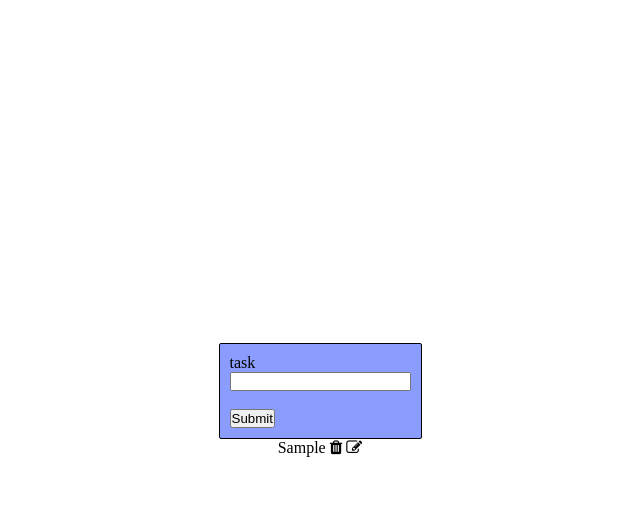
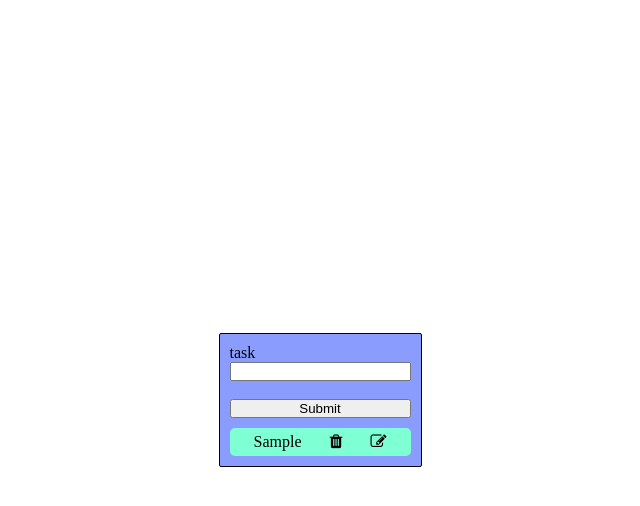
Before and after one commit to imranali5121/todo, a plain HTML site: page index.html in a window 1280 px wide. Both pictures are taken after typing "Sample" into the empty fields and a click on the button "Submit". Shown: the whole page, without its empty margins (320-960 px from the left). Drawn offline with Linux system fonts and the light colour scheme.

Commit message:
focus propert add

```diff
--- a/app.js
+++ b/app.js
@@ -33,6 +33,7 @@ function onDelete(i) {
 function onEdit(i) {
     var element = todos[i];
     input.value = element.title;
+    input.focus();
     editIndex = i
 }
 
--- a/index.html
+++ b/index.html
@@ -35,8 +35,16 @@
             padding: 10px;
             background-color: rgb(138, 157, 255);
         }
-        .todo-container>p{
+        button{
+            width: 100%;
+        }
+        #todo-container>p{
             background-color: aquamarine;
+            padding: 5px 10px;
+            border-radius: 5px;
+            margin-top: 10px;
+            display: flex;
+            justify-content: space-around;
         }
     </style>
 </head>
@@ -50,9 +58,10 @@
             <br>
             <br>
             <button onclick="addTodo()">Submit</button>
+            <div id="todo-container">
+            </div>
         </div>
-        <div id="todo-container">
-        </div>
+
     </div>
     <script src="./app.js"></script>
 </body>
```
